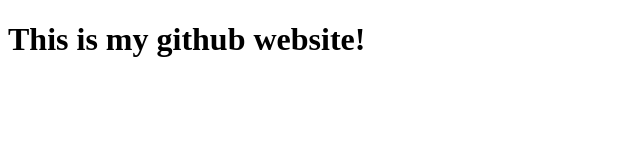
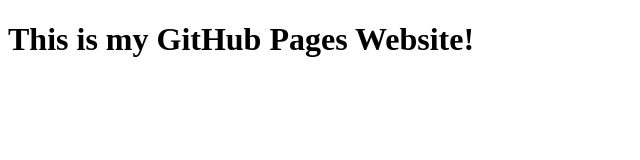
Before and after one commit to mdiego92/mdiego92.github.io, a plain HTML site: page index.html in a window 1280 px wide. Shown: the whole page, without its empty margins (0-640 px from the left). Drawn offline with Linux system fonts and the light colour scheme.

Commit message:
Fix text

```diff
--- a/index.html
+++ b/index.html
@@ -4,6 +4,6 @@
         <title>My Site!</title>
     </head>
     <body>
-        <h1>This is my github website!</h1>
+        <h1>This is my GitHub Pages Website!</h1>
     </body>
 </html>
```
